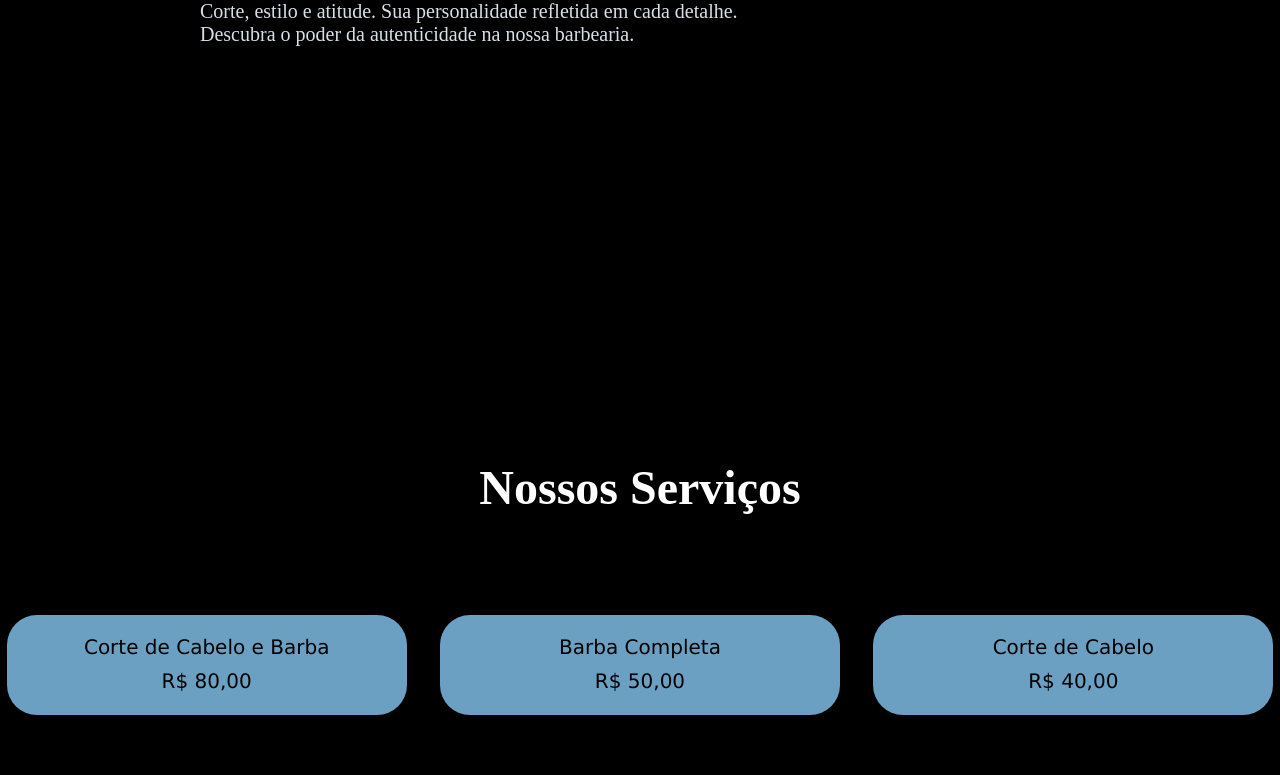
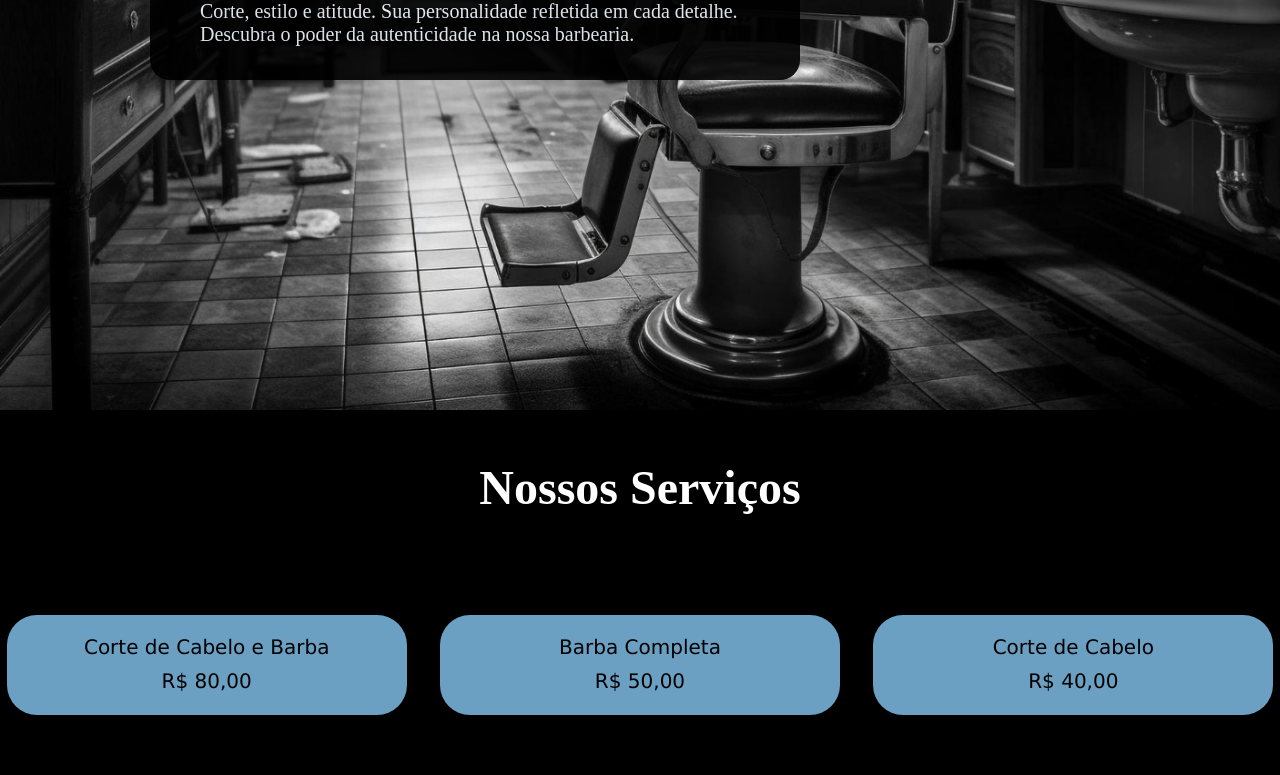
Before and after one commit to Barreto0620/Web_Standards, a plain HTML site: page Projeto_Web - Barbearia/index.html in a window 1280 px wide. Shown: the part 505-1280 px from the top of the page. Drawn offline with Linux system fonts and the light colour scheme; the site is published under a folder, as on GitHub Pages, so addresses that start at the root find nothing.

Commit message:
Ajuste na imagem de fundo

```diff
--- a/Projeto_Web - Barbearia/css/style.css
+++ b/Projeto_Web - Barbearia/css/style.css
@@ -61,7 +61,7 @@ header a {
 
 main {
     margin-top: -150px;
-    background-image: url(/img/fundo.jpg);
+    background-image: url(../img/fundo.jpg);
     background-size: cover;
     width: auto;
     height: 780px;
```
